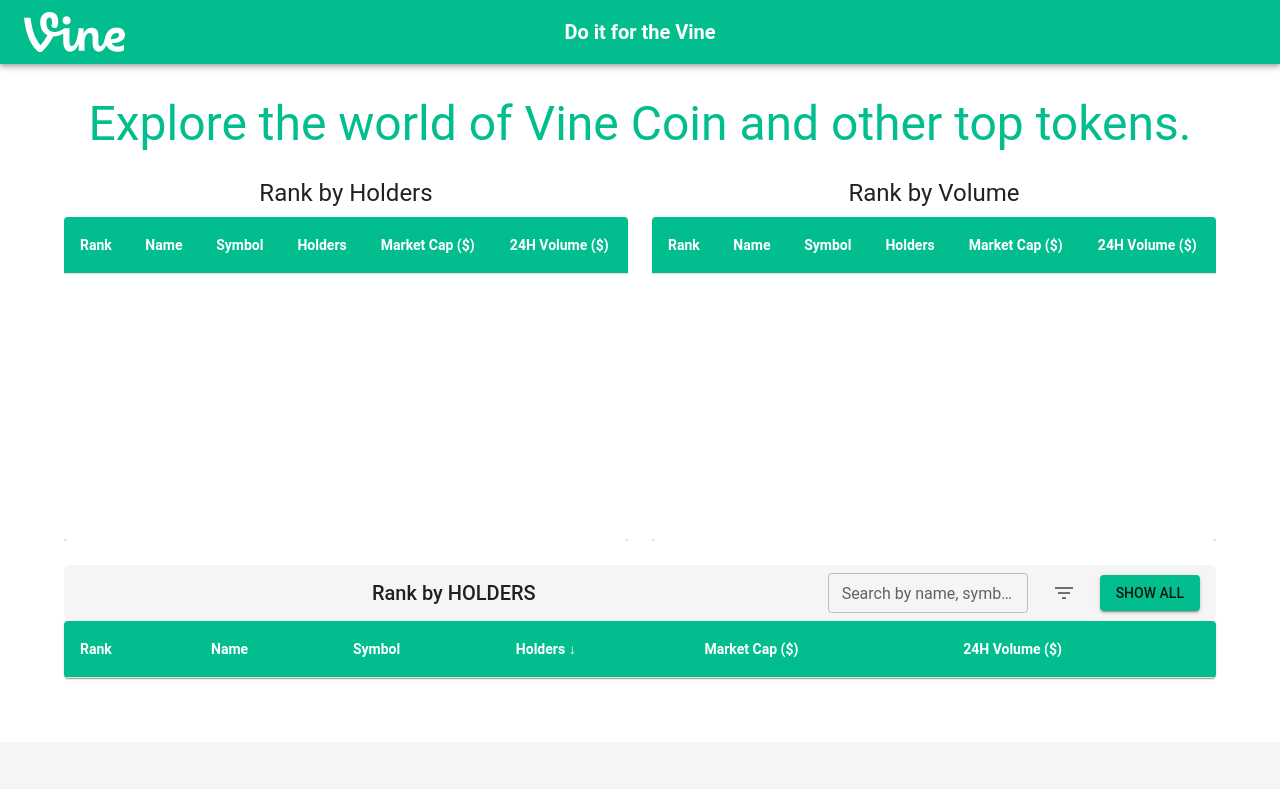
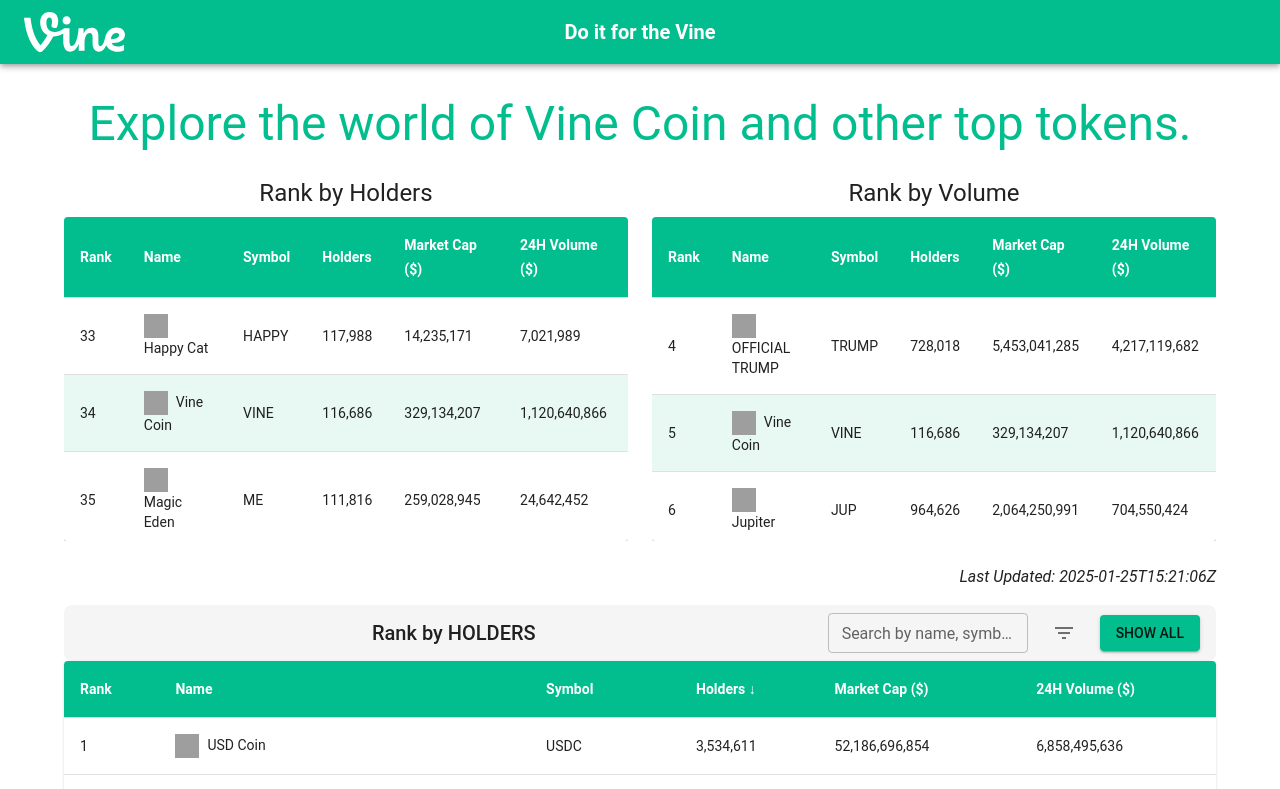
Before and after one commit to taha-abbasi/do-it-for-the-vine-rank-data, a React (Create React App) app: page / in a window 1280 px wide. Shown: the top 789 px of the page. Built offline with nearby package versions, Linux system fonts and the light colour scheme; grey boxes are pictures that could not be loaded.

Commit message:
last updated

```diff
--- a/src/components/VineTable.jsx
+++ b/src/components/VineTable.jsx
@@ -53,6 +53,8 @@
   const [loading, setLoading] = useState(true);
   const [showAll, setShowAll] = useState(false);
 
+  const [lastUpdated, setLastUpdated] = useState("");
+
   // Columns, with CA hidden by default
   const [columns, setColumns] = useState({
     name: true,
@@ -90,16 +92,24 @@
         return response.json();
       })
       .then((data) => {
-        // Sort by holders descending initially
-        const sortedData = data.sort((a, b) => b.holders - a.holders);
-        setTokenData(sortedData);
+        // data is expected to have shape: { lastUpdated: string, tokens: array }
 
-        // By default, filter out tokens < 1M market cap
-        const initialDisplayed = sortedData.filter(
+        // 1) Save lastUpdated to state
+        if (data.lastUpdated) {
+          setLastUpdated(data.lastUpdated);
+        }
+
+        // 2) Sort tokens by holders desc initially
+        const sortedTokens = data.tokens.sort((a, b) => b.holders - a.holders);
+        setTokenData(sortedTokens);
+
+        // 3) By default, filter out tokens < 1M cap
+        const initialDisplayed = sortedTokens.filter(
           (t) => t.market_cap > 1_000_000
         );
         setDisplayedTokens(initialDisplayed);
         setSearchTokens(initialDisplayed);
+
         setLoading(false);
       })
       .catch((error) => {
@@ -284,6 +294,13 @@
           volumeViewItems={volumeViewItems}
           onRowClick={handleMiniTableClick}
         />
+
+        {/* EXAMPLE: Display "Last Updated" (if any) just below quick summaries, top-right */}
+        {!loading && lastUpdated && (
+          <Box style={{ textAlign: "right", fontStyle: "italic", marginBottom: "1rem" }}>
+            Last Updated: {lastUpdated}
+          </Box>
+        )}
 
         {/* Main Table Header (includes small search bar) */}
         <Box
```
